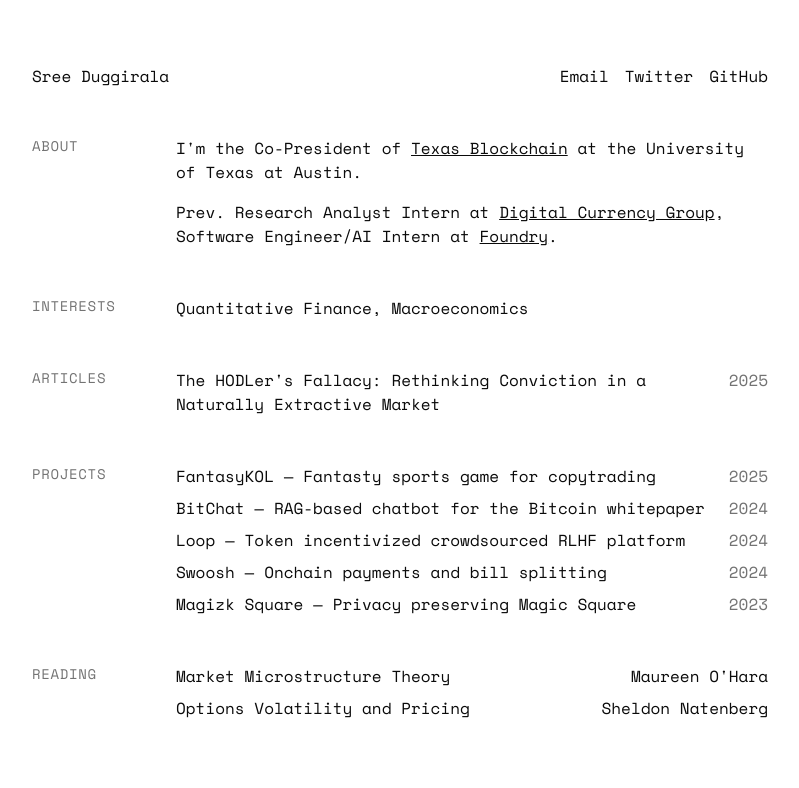
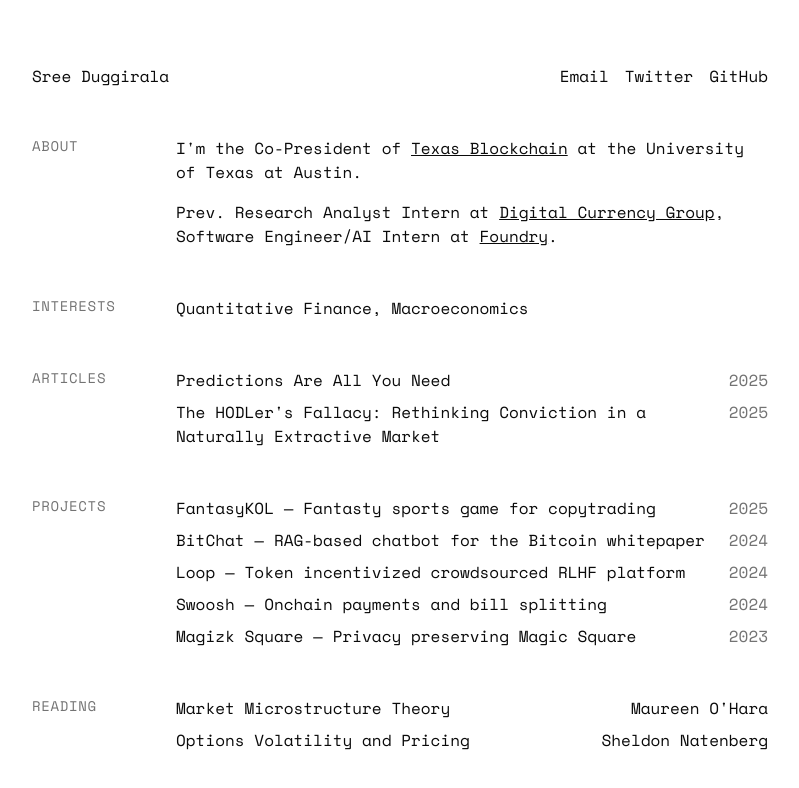
Before and after one commit to sreeduggirala/website, a Next.js app: page / in a window 1280 px wide. Shown: the top 788 px of the page, without its empty margins (240-1039 px from the left). Built offline with nearby package versions, Linux system fonts and the light colour scheme.

Commit message:
update twitter article links

```diff
--- a/app/page.tsx
+++ b/app/page.tsx
@@ -56,9 +56,14 @@ export default function Home() {
         <div className="content space-y-2">
           {[
             {
+              title: "Predictions Are All You Need",
+              year: "2025",
+              link: "https://x.com/sreethereum/status/1968789871025176786",
+            },
+            {
               title: "The HODLer's Fallacy: Rethinking Conviction in a Naturally Extractive Market",
               year: "2025",
-              link: "https://mirror.xyz/sreevanth.eth/6unQ_oX9sQFkvjPi3yehVi6M7Ak2t1V5hzyWYs9yUi4",
+              link: "https://x.com/sreethereum/status/1968789871025176786",
             },
           ].map((article) => (
             <div key={article.title} className="flex justify-between items-baseline">
```
